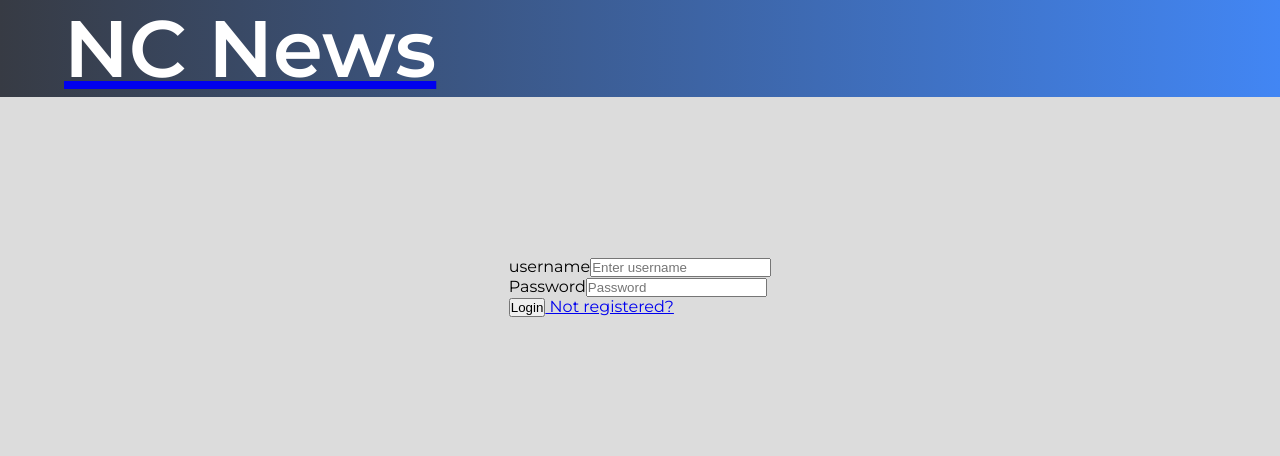
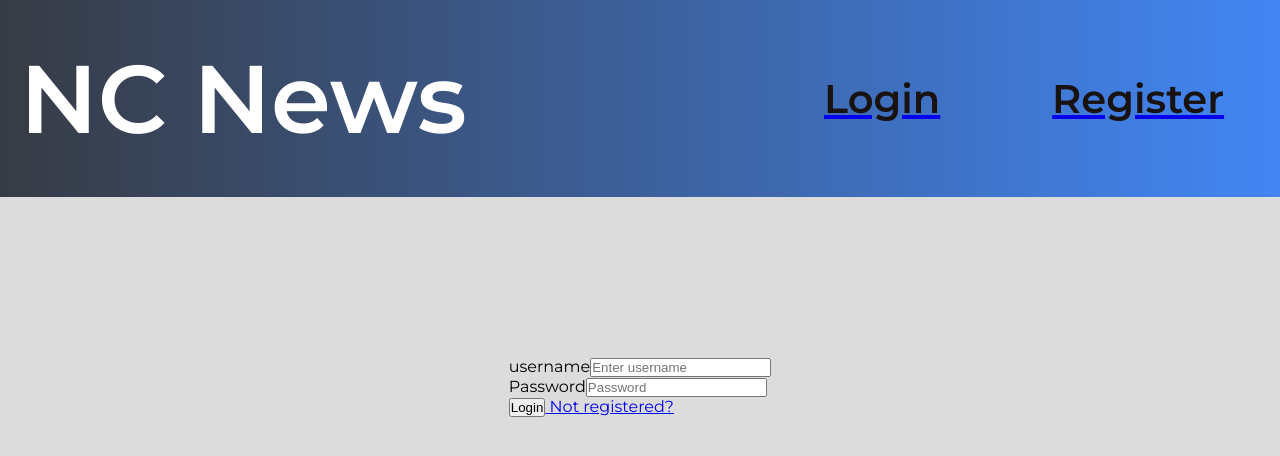
Before and after one commit to Dong93-dev/dong-nc-news-app, a React (Create React App) app in the folder news-app/: page /login in a window 1280 px wide. Shown: the top 456 px of the page. Built offline with nearby package versions, Linux system fonts and the light colour scheme.

Commit message:
complete title login and singout

```diff
--- a/news-app/src/App.css
+++ b/news-app/src/App.css
@@ -14,14 +14,57 @@
     #4286f4,
     #373b44
   ); /* W3C, IE 10+/ Edge, Firefox 16+, Chrome 26+, Opera 12+, Safari 7+ */
+  display: flex;
+  flex-direction: row;
+  justify-content: space-between;
+  align-items: center;
 }
 
 /* title */
 .title__head1 {
-  font-size: 5rem;
+  font-size: 6rem;
   color: white;
-  padding-left: 5vw;
+  padding: 40px 10px 40px 20px;
   font-family: Montserrat;
+  text-decoration: none;
+}
+.title__head1__link {
+  text-decoration: none;
+}
+
+/* registerpanel */
+.RegisterAndLoginPanel {
+  display: flex;
+  width: 40%;
+  justify-content: space-around;
+}
+
+.RegisterAndLoginPanel__loginlink,
+.RegisterAndLoginPanel__registerlink {
+  color: rgb(24, 18, 17);
+  font-size: 2.5rem;
+  font-weight: 600;
+}
+/* welcome panel */
+
+.welcomeandsignout {
+  display: flex;
+  width: 40%;
+  flex-direction: column;
+  padding-right: 30px;
+  align-items: flex-end;
+}
+
+.welcomeandsignout__greeting {
+  font-size: 2rem;
+  color: black;
+  font-weight: 600;
+}
+.welcomeandsignout__signout {
+  color: rgb(24, 18, 17);
+  font-size: 2.5rem;
+  font-weight: 600;
+  text-decoration: underline;
 }
 
 /* topiclist */
@@ -67,7 +110,8 @@ span.Collapsible__trigger.is-closed,
 span.Collapsible__trigger.is-open {
   display: inline-block;
   width: 100%;
-  font-size: 2rem;
+
+  font-size: 3rem;
   font-weight: 1200;
   color: black;
   transition: 0.3s all ease-in-out;
@@ -90,7 +134,7 @@ span.Collapsible__trigger.is-open:hover {
   text-transform: uppercase;
   color: black;
   font-weight: 400;
-  font-size: 2rem;
+  font-size: 4rem;
   width: 100%;
 }
 
@@ -124,6 +168,7 @@ span.Collapsible__trigger.is-open:hover {
   display: flex;
   flex-direction: row;
   justify-content: space-around;
+  margin: 30px 0;
 }
 .articleslistblock__conditionblock__label {
   font-size: 3rem;
@@ -150,22 +195,22 @@ span.Collapsible__trigger.is-open:hover {
 
 .articlecard {
   background: white;
-  margin: 5px 0;
-  padding: 5px;
+  margin: 10px 0;
+  padding: 30px 0;
   display: grid;
-  grid-template: auto 2rem 2rem /50% 50%;
+  grid-template: auto auto 2rem /50% 50%;
   grid-template-areas: "articletitle articletitle" "author date" "author votes";
 }
 
 .articlecard__h1 {
   grid-area: articletitle;
   margin: 0 20px;
+
   text-align: left;
-  padding: 20px 0;
+  padding: 0 0 20px 0;
 }
 
 .articlecard__h1__link {
-  text-decoration: none;
   font-size: 1em;
   line-height: 1.5em;
   color: black;
@@ -180,7 +225,7 @@ span.Collapsible__trigger.is-open:hover {
 
 .articlecard__author {
   grid-area: author;
-  font-size: 1rem;
+  font-size: 0.8rem;
   align-self: center;
   text-align: center;
   font-weight: 600;
@@ -188,14 +233,14 @@ span.Collapsible__trigger.is-open:hover {
 
 .articlecard__createdat {
   grid-area: date;
-  font-size: 1rem;
+  font-size: 0.8rem;
   text-align: end;
   padding-right: 10px;
 }
 
 .articlecard__votes {
   grid-area: votes;
-  font-size: 1rem;
+  font-size: 0.8rem;
   text-align: end;
   padding-right: 10px;
 }
@@ -304,10 +349,48 @@ span.Collapsible__trigger.is-open:hover {
   text-align: end;
 }
 
+.listdisabled {
+  overflow: hidden;
+  height: 200px;
+}
+
+.articlePage__othercomments {
+  border: 2px solid grey;
+  text-align: center;
+  border: none;
+  width: 100%;
+
+  height: 150px;
+  font-size: 2rem;
+  border-radius: 2rem;
+  background-color: white;
+  padding: 10px 0;
+}
+
+.articlePage__othercomments__button {
+  top: 0;
+  width: 100%;
+  font-size: 3rem;
+  color: rgb(66 103 178);
+  background: white;
+  height: 70px;
+  text-decoration: none;
+  font-weight: 600;
+  border: 10px rgba(128 128 128 0.5) solid;
+  border-radius: 2rem;
+  transition: 0.3s all ease-in-out;
+}
+
+.articlePage__othercomments__button:hover {
+  background: rgb(66 103 178);
+  cursor: pointer;
+  color: white;
+}
+
 /* comment block comment card */
 .commentcard {
   border-top: rgba(245, 245, 245, 0.5) 2px solid;
-  padding: 5px;
+  padding: 20px 0;
   display: grid;
   grid-template: auto auto auto/ 80% 20%;
   grid-template-areas: "authortime del" "commentcontent commentcontent" "votepanel votepanel";
@@ -316,10 +399,11 @@ span.Collapsible__trigger.is-open:hover {
 .commentcard__authortime {
   grid-area: authortime;
 
-  font-size: 0.8rem !important;
+  font-size: 2rem;
 }
 .commentcard__delbuttonblock {
   grid-area: del;
+
   text-align: end;
 }
 
@@ -342,7 +426,8 @@ span.Collapsible__trigger.is-open:hover {
 
 .commentcard__body {
   grid-area: commentcontent;
-  font-size: 0.8rem;
+  font-size: 2rem;
+  font-style: italic;
 }
 .commentcard__votepanelblock {
   grid-area: votepanel;
--- a/news-app/src/App.js
+++ b/news-app/src/App.js
@@ -18,10 +18,19 @@ class App extends Component {
     keyword: "secret",
   };
 
+  componentDidMount() {
+    const userConfig = JSON.parse(localStorage.getItem("userConfig"));
+    if (userConfig) this.setState({ ...userConfig });
+  }
+
   render() {
     return (
       <>
-        <Title />
+        <Title
+          authorization={this.state.authorization}
+          username={this.state.username}
+          emptyUserConfig={this.emptyUserConfig}
+        />
         <Router>
           <RegisterPage path="/newuser" changeUsername={this.changeUsername} />
           <LogIn path="/login" changeUsername={this.changeUsername} />
@@ -40,14 +49,35 @@ class App extends Component {
     );
   }
 
+  emptyUserConfig = () => {
+    this.setState({
+      username: "",
+      token: "",
+      authorization: "",
+      keyword: "secret",
+    });
+  };
+
   changeUsername = (username, token) => {
-    this.setState((currentState) => {
-      return {
-        username,
-        token,
-        authorization: `${currentState.keyword} ${token}`,
-      };
-    });
+    this.setState(
+      (currentState) => {
+        return {
+          username,
+          token,
+          authorization: `${currentState.keyword} ${token}`,
+        };
+      },
+      () => {
+        localStorage.setItem(
+          "userConfig",
+          JSON.stringify({
+            username,
+            token,
+            authorization: `${this.state.keyword} ${token}`,
+          })
+        );
+      }
+    );
   };
 }
 
--- a/news-app/src/components/ArticleCard.jsx
+++ b/news-app/src/components/ArticleCard.jsx
@@ -14,7 +14,7 @@ function ArticleCard(props) {
       </h1>
       <p className="articlecard__author">Author: {props.article.author}</p>
       <p className="articlecard__createdat">
-        Created at: {props.article.created_at}
+        Created at: {props.article.created_at.split("T")[0]}
       </p>
       <p className="articlecard__votes">Votes {props.article.votes}</p>
     </div>
--- a/news-app/src/components/ArticlePage.jsx
+++ b/news-app/src/components/ArticlePage.jsx
@@ -1,8 +1,9 @@
-import React from "react";
+import React, { Component } from "react";
 import { Link } from "@reach/router";
 import SingleArticle from "./SingleArticle";
 import CommentsList from "./CommentsList";
 import TopicList from "./TopicList";
+import Loader from "./Loader";
 function ArticlePage(props) {
   return (
     <div className="articlePage">
--- a/news-app/src/components/CommentsList.jsx
+++ b/news-app/src/components/CommentsList.jsx
@@ -5,7 +5,7 @@ import ConditionQuery from "./ConditionQuery";
 import ErrorDisplayer from "./ErrorDisplayer";
 import Loader from "./Loader";
 import NewCommentForm from "./NewCommentForm";
-import { Link } from "@reach/router";
+import { Link, navigate } from "@reach/router";
 
 class CommentsList extends Component {
   state = {
@@ -57,9 +57,19 @@ class CommentsList extends Component {
             />
           ))}
         </div>
-        <div className="articlePage__othercomments">
-          <Link to="/login">want to see more?</Link>
-        </div>
+
+        {this.props.authorization ? null : (
+          <div className="articlePage__othercomments">
+            <button
+              className="articlePage__othercomments__button"
+              onClick={() => {
+                navigate("/login");
+              }}
+            >
+              want to see more? ▼
+            </button>
+          </div>
+        )}
       </div>
     );
   }
--- a/news-app/src/components/NewCommentForm.jsx
+++ b/news-app/src/components/NewCommentForm.jsx
@@ -18,7 +18,7 @@ class NewCommentForm extends Component {
 
   componentDidMount() {
     const body = JSON.parse(localStorage.getItem("body"));
-    this.setState({ body });
+    if (body) this.setState({ body });
   }
   render() {
     return (
@@ -36,7 +36,7 @@ class NewCommentForm extends Component {
             </label>
           ) : (
             <label>
-              Please login before commenting
+              Please login
               <textarea
                 value={this.state.body}
                 type="text"
--- /dev/null
+++ b/news-app/src/components/RegisterAndLoginPanel.jsx
@@ -0,0 +1,17 @@
+import React from "react";
+import { Link } from "@reach/router";
+
+function RegisterAndLoginPanel(props) {
+  return (
+    <div className="RegisterAndLoginPanel">
+      <Link to="/login">
+        <p className="RegisterAndLoginPanel__loginlink">Login</p>
+      </Link>
+      <Link to="/newuser">
+        <p className="RegisterAndLoginPanel__registerlink">Register</p>
+      </Link>
+    </div>
+  );
+}
+
+export default RegisterAndLoginPanel;
--- a/news-app/src/components/Title.jsx
+++ b/news-app/src/components/Title.jsx
@@ -1,12 +1,22 @@
 import { Link } from "@reach/router";
 import React from "react";
+import RegisterAndLoginPanel from "./RegisterAndLoginPanel";
+import WelcomeAndSignout from "./WelcomeAndSignout";
 
 function Title(props) {
   return (
     <div className="title">
-      <Link to="/">
+      <Link to="/" className="title__head1__link">
         <h1 className="title__head1">NC News</h1>
       </Link>
+      {props.authorization ? (
+        <WelcomeAndSignout
+          username={props.username}
+          emptyUserConfig={props.emptyUserConfig}
+        />
+      ) : (
+        <RegisterAndLoginPanel />
+      )}
     </div>
   );
 }
--- a/news-app/src/components/TopicList.jsx
+++ b/news-app/src/components/TopicList.jsx
@@ -24,7 +24,7 @@ class TopicList extends Component {
     return (
       <nav className="topiclist">
         <Collapsible
-          trigger={"▲"}
+          trigger={"▲ Topics"}
           triggerWhenOpen={"▼"}
           transitionTime={300}
           overflowWhenOpen="scroll"
--- /dev/null
+++ b/news-app/src/components/WelcomeAndSignout.jsx
@@ -0,0 +1,22 @@
+import React from "react";
+import { Link, navigate } from "@reach/router";
+
+function WelcomeAndSignout(props) {
+  return (
+    <div className="welcomeandsignout">
+      <p className="welcomeandsignout__greeting">Welcome {props.username}</p>
+
+      <p
+        className="welcomeandsignout__signout"
+        onClick={() => {
+          props.emptyUserConfig();
+          localStorage.removeItem("userConfig");
+        }}
+      >
+        Sign out
+      </p>
+    </div>
+  );
+}
+
+export default WelcomeAndSignout;
```
